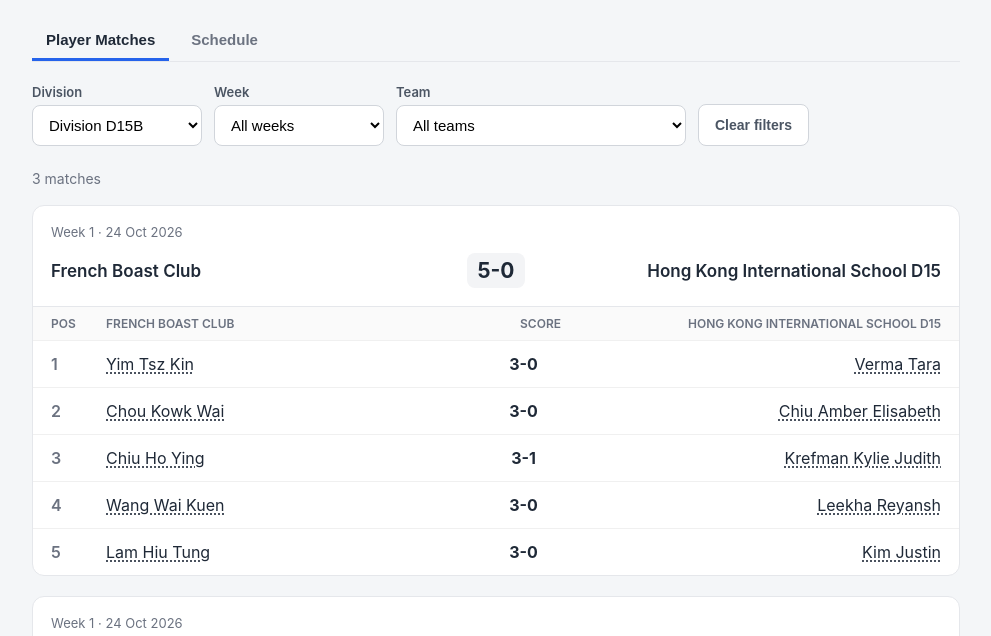
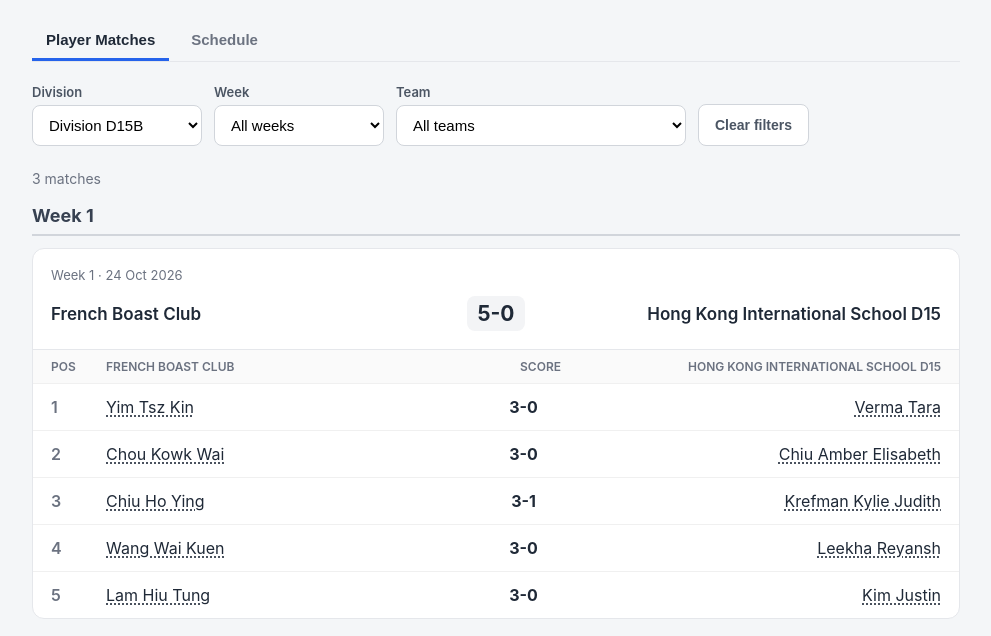
Before and after one commit to charmaine-kwok/hk-squash-monitor, a plain HTML site: page docs/index.html in a window 1280 px wide. Shown: the part 91-727 px from the top of the page, without its empty margins (144-1135 px from the left). Drawn offline with Linux system fonts and the light colour scheme.

Commit message:
Show week section headers in player matches and schedule

```diff
--- a/docs/index.html
+++ b/docs/index.html
@@ -1383,8 +1383,35 @@
                 return;
             }
 
+            let lastWeek = null;
+
             fixtures.forEach(
                 ([_, match]) => {
+
+                    if (
+                        match.week !== lastWeek
+                    ) {
+
+                        const weekTitle =
+                            document.createElement(
+                                "div"
+                            );
+
+                        weekTitle.className =
+                            "week-section-title";
+
+                        weekTitle.textContent =
+                            formatWeek(
+                                match.week
+                            );
+
+                        matchesContainer.appendChild(
+                            weekTitle
+                        );
+
+                        lastWeek =
+                            match.week;
+                    }
 
                     const team1Selected =
                         selectedTeam !== "all"
@@ -1972,8 +1999,7 @@
                 ([_, match]) => {
 
                     if (
-                        selectedWeek === "all"
-                        && match.week !== lastWeek
+                        match.week !== lastWeek
                     ) {
 
                         const weekTitle =
```
